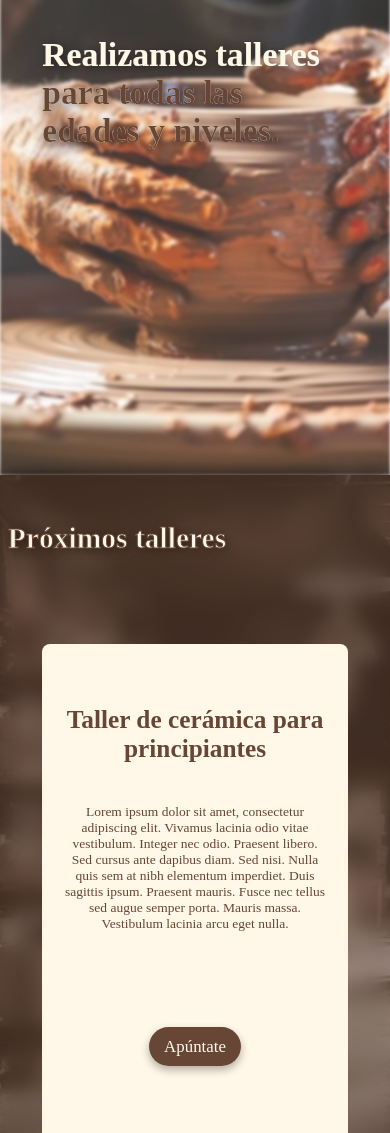
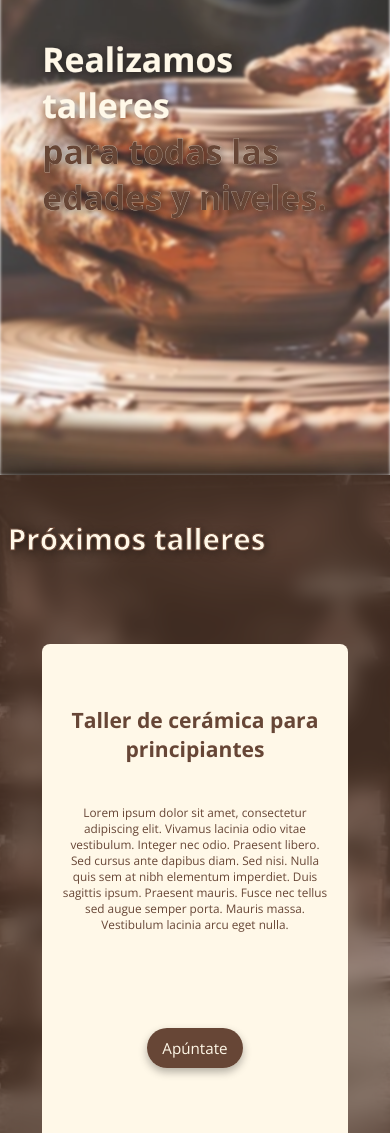
Before and after one commit to slimm1/dawRemote_25, a plain HTML site: page DIW/workshop.html in a window 390 px wide. Shown: the part 200-1333 px from the top of the page. Drawn offline with nearby package versions, Linux system fonts and the light colour scheme.

Commit message:
añadida fuente y cambios en style.css

```diff
--- a/DIW/style/style.css
+++ b/DIW/style/style.css
@@ -1,5 +1,6 @@
 body {
     margin: 0;
+    font-family: "Open Sans", sans-serif;
 }
 
 h1 {
@@ -12,11 +13,11 @@ h2 {
 
 p {
     margin: 0;
-    font-size: 2vh;
+    font-size: 1.8vh;
 }
 
 a {
-    font-size: 2vh;
+    font-size: 1.8vh;
     text-decoration: none;
 }
 
@@ -124,7 +125,7 @@ footer {
 }
 
 .slim-header-home .slim-title h1 {
-    font-size: 20vh;
+    font-size: 16vh;
     color: #FFF8E8;
     -webkit-text-stroke: 1px #674636;
     text-shadow: 2px 2px 10px rgba(0, 0, 0, 0.5);
@@ -155,7 +156,7 @@ footer {
 }
 
 .slim-subtitle h2 {
-    font-size: 5vh;
+    font-size: 4.5vh;
     color: #FFF8E8;
     -webkit-text-stroke: 1px #674636;
     text-shadow: 2px 2px 10px rgba(0, 0, 0, 0.5);
@@ -182,7 +183,7 @@ footer {
 }
 
 .slim-section .slim-title h1 {
-    font-size: 8vh;
+    font-size: 7vh;
     margin-left: 2%;
     color: #674636;
     -webkit-text-stroke: 1px #FFF8E8;
@@ -482,7 +483,7 @@ footer {
 }
 
 .workshop-view .slim-header-main .slim-title h1 {
-    font-size: 10vh;
+    font-size: 8vh;
 }
 
 .workshop-view .workshop .slim-title {
@@ -507,7 +508,7 @@ footer {
     padding: 0;
     margin: 0;
     color: #674636;
-    font-size: 3vh;
+    font-size: 2.5vh;
 }
 
 .workshop-item {
@@ -546,8 +547,8 @@ footer {
 
 @media (max-width: 1480px) {
 
-    .workshop-view .slim-title h1 {
-        font-size: 8vh;
+    .workshop-view .slim-header-main  .slim-title h1 {
+        font-size: 6vh;
     }
 
     .slim-header-home .slim-title {
@@ -587,7 +588,7 @@ footer {
 
 @media (max-width: 1300px) {
     p {
-        font-size: 1.9vh;
+        font-size: 1.6vh;
     }
 }
 
@@ -604,11 +605,11 @@ footer {
     }
 
     .slim-subtitle h2 {
-        font-size: 4.5vh;
+        font-size: 3.5vh;
     }
 
     p {
-        font-size: 1.7vh;
+        font-size: 1.4vh;
     }
 
     .workshop .slim-img-wrapper img {
@@ -624,7 +625,7 @@ footer {
 @media (max-width: 940px) {
 
     .workshop-view .slim-header-home .slim-title h1 {
-        font-size: 6vh;
+        font-size: 4vh;
     }
 
     .workshop-view .slim-header-home .slim-title {
@@ -633,7 +634,7 @@ footer {
     }
 
     .slim-subtitle h2 {
-        font-size: 3.5vh;
+        font-size: 3vh;
     }
 
     .slim-header-home .slim-title h1{
@@ -865,7 +866,7 @@ footer {
 
 @media (max-width: 420px) {
     p {
-        font-size: 1.6vh;
+        font-size: 1.4vh;
     }
 
     .slim-section.workshop .slim-img-wrapper img {
--- a/DIW/workshop.html
+++ b/DIW/workshop.html
@@ -6,6 +6,10 @@
     <link rel="stylesheet" href="https://cdnjs.cloudflare.com/ajax/libs/font-awesome/6.4.2/css/all.min.css">
     <link rel="stylesheet" href="https://cdn.jsdelivr.net/npm/bootstrap-icons/font/bootstrap-icons.css">
     <link rel="stylesheet" href="style/style.css">
+    <link rel="preconnect" href="https://fonts.googleapis.com">
+    <link rel="preconnect" href="https://fonts.gstatic.com" crossorigin>
+    <link href="https://fonts.googleapis.com/css2?family=Open+Sans:ital,wght@0,300..800;1,300..800&display=swap" rel="stylesheet">
+
     <title>Talleres</title>
 </head>
 <body class="workshop-view">
```
Also changed, not shown: DIW/index.html (+5 -1 lines).
